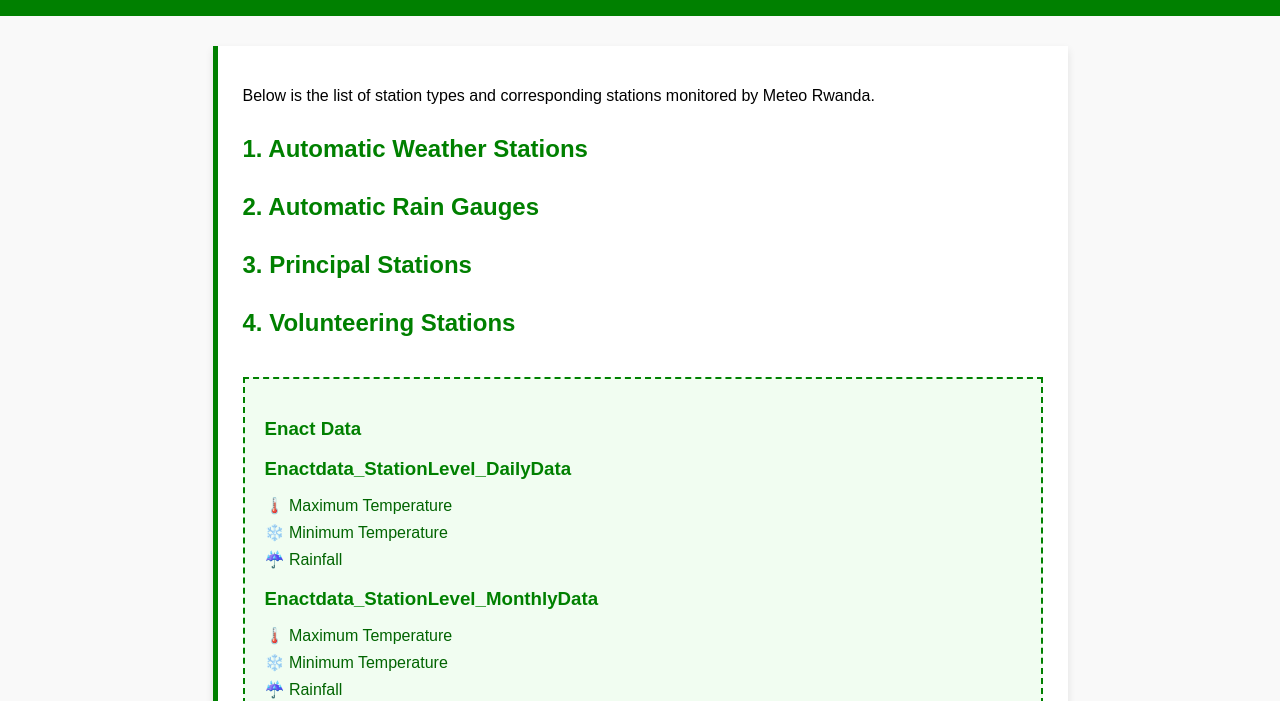
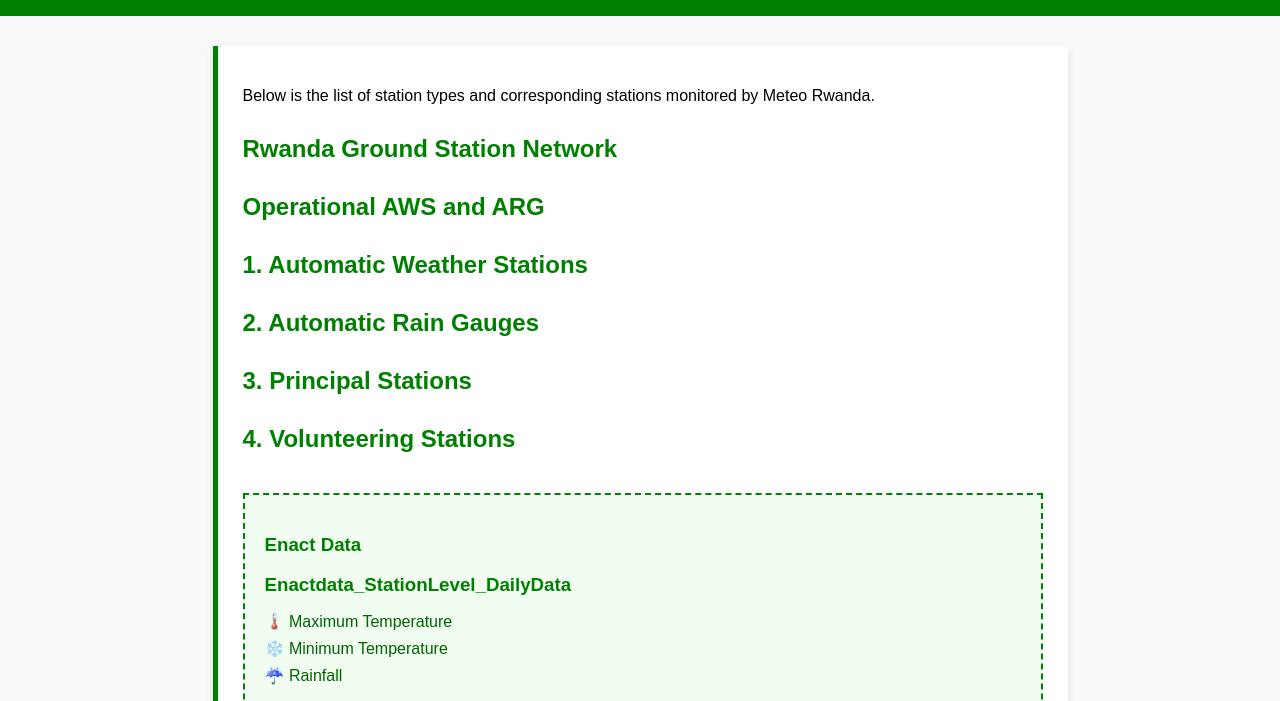
Before and after one commit to bikochris/Data-Quality-Control, a plain HTML site: page Home/home.html in a window 1280 px wide. Shown: the part 94-795 px from the top of the page. Drawn offline with Linux system fonts and the light colour scheme.

Commit message:
Update the stations

```diff
--- a/Home/home.html
+++ b/Home/home.html
@@ -76,9 +76,10 @@
 
   <div class="container">
     <p>Below is the list of station types and corresponding stations monitored by Meteo Rwanda.</p>
-
-    <h2><a href="files/automatic_weather_stations.xlsx" download>1. Automatic Weather Stations</a></h2>
-    <h2><a href="files/automatic_rain_gauges.xlsx" download>2. Automatic Rain Gauges</a></h2>
+    <h2><a href="Rwanda Ground Weather Stations Network.xlsx" download> Rwanda Ground Station Network</a></h2>
+    <h2><a href="OperationalARG&AWS.xlsx" download> Operational AWS and ARG</a></h2>
+    <h2><a href="AWS.xlsx" download>1. Automatic Weather Stations</a></h2>
+    <h2><a href="ARG.xlsx" download>2. Automatic Rain Gauges</a></h2>
     <h2><a href="Pricipal Stations.csv" download>3. Principal Stations</a></h2>
     <h2><a href="Voluntaire.csv" download>4. Volunteering Stations</a></h2>
 
```
Also changed, not shown: 4 other files.
